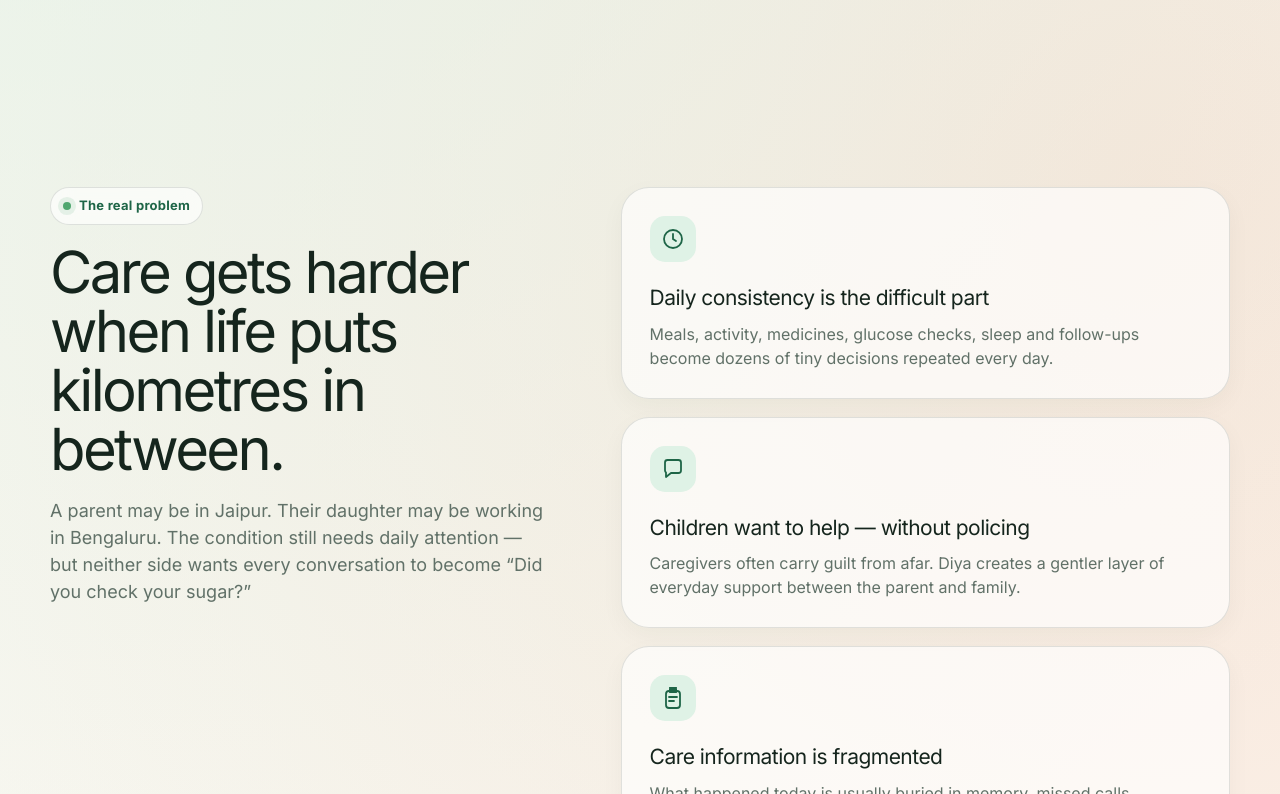
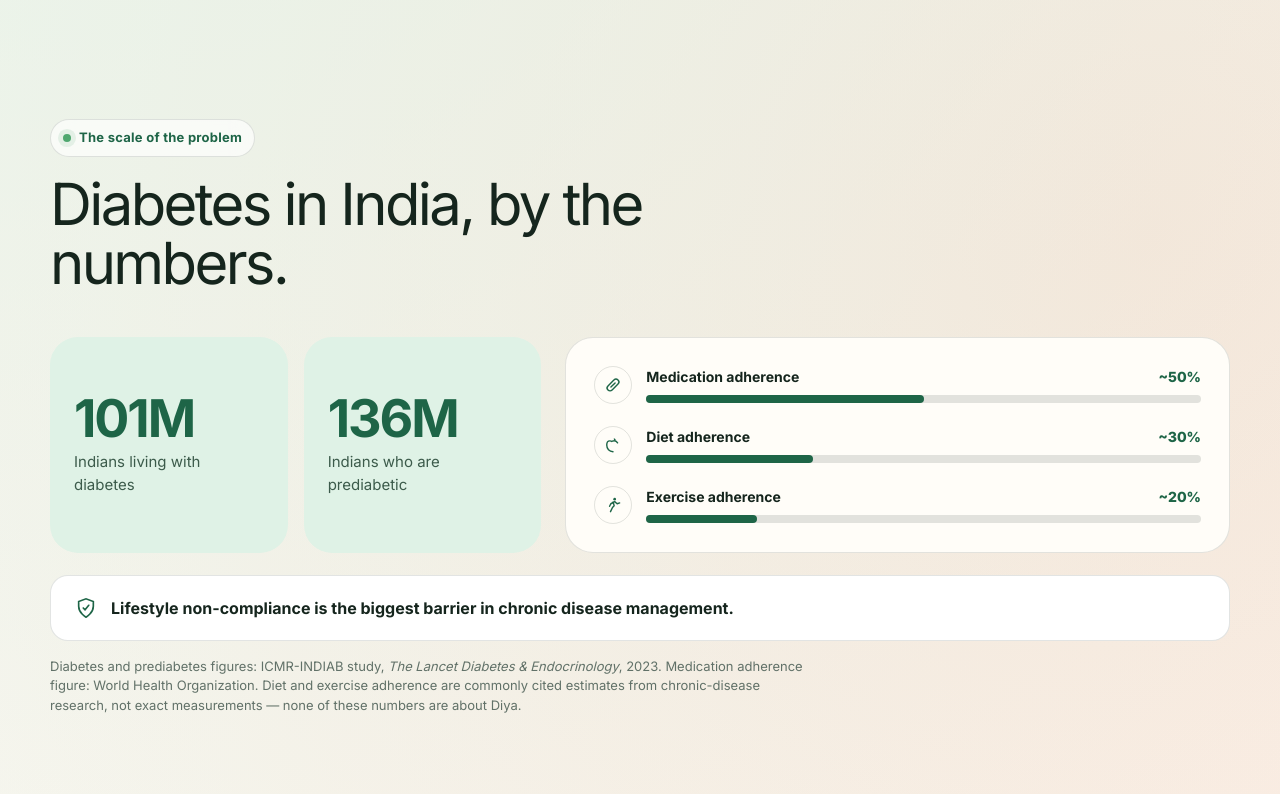
Before and after one commit to Ankitkadarge/caremitra, a Next.js app: page / in a window 1280 px wide. Shown: the part 926-1720 px from the top of the page. Built offline with nearby package versions, Linux system fonts and the light colour scheme; no server answers.

Commit message:
Simplify complex copy, fix leftover spec-style sentences in safety section, tighten section spacing, add diabetes impact stats section

```diff
--- a/app/globals.css
+++ b/app/globals.css
@@ -41,7 +41,7 @@ button{cursor:pointer}
 .container{width:min(calc(100% - 40px),var(--max));margin-inline:auto}
 .eyebrow{display:inline-flex;align-items:center;gap:8px;padding:8px 12px;border:1px solid var(--line);background:rgba(255,255,255,.65);border-radius:999px;font-size:13px;font-weight:700;letter-spacing:.02em;color:var(--green);backdrop-filter:blur(10px)}
 .eyebrow .dot{width:8px;height:8px;background:#4fa76f;border-radius:50%;box-shadow:0 0 0 5px rgba(79,167,111,.12)}
-.section{padding:104px 0}
+.section{padding:84px 0}
 .section-title{font-size:clamp(34px,5vw,58px);line-height:1.02;letter-spacing:-.045em;margin:18px 0 18px;max-width:800px}
 .section-copy{font-size:18px;color:var(--muted);max-width:690px;margin:0}
 
@@ -107,6 +107,25 @@ button{cursor:pointer}
 .stat strong{display:block;font-size:32px;letter-spacing:-.04em;margin-bottom:3px}
 .stat span{color:var(--muted);font-size:14px}
 
+/* impact stats */
+.impact{padding-top:36px}
+.impact-layout{display:grid;grid-template-columns:.85fr 1.15fr;gap:24px;margin-top:44px;align-items:stretch}
+.impact-numbers{display:grid;grid-template-columns:1fr 1fr;gap:16px}
+.impact-number-card{padding:28px 24px;border-radius:var(--radius);background:var(--mint);display:flex;flex-direction:column;justify-content:center;gap:6px}
+.impact-number-card strong{font-size:clamp(38px,5vw,52px);letter-spacing:-.04em;color:var(--green);line-height:1}
+.impact-number-card span{font-size:15px;color:#3c5b4b}
+.impact-bars{display:flex;flex-direction:column;justify-content:center;gap:22px;padding:28px;border-radius:var(--radius);background:var(--paper);border:1px solid var(--line)}
+.impact-bar-row{display:flex;align-items:center;gap:14px}
+.impact-bar-icon{width:38px;height:38px;border-radius:50%;border:1px solid var(--line);display:flex;align-items:center;justify-content:center;color:var(--green);flex:0 0 auto}
+.impact-bar-body{flex:1;min-width:0}
+.impact-bar-label{display:flex;justify-content:space-between;gap:10px;font-size:14px;font-weight:650;margin-bottom:8px}
+.impact-bar-label span:last-child{color:var(--green);font-weight:800}
+.impact-bar-track{height:8px;border-radius:999px;background:var(--line)}
+.impact-bar-fill{height:100%;border-radius:999px;background:var(--green)}
+.impact-note{margin-top:22px;display:flex;align-items:flex-start;gap:14px;padding:20px 24px;border-radius:var(--radius-sm);background:#fff;border:1px solid var(--line);color:var(--ink);font-weight:650}
+.impact-note svg{color:var(--green);flex:0 0 auto;margin-top:1px}
+.impact-source{margin-top:16px;font-size:13px;color:var(--muted);max-width:760px}
+
 /* problem */
 .split{display:grid;grid-template-columns:.9fr 1.1fr;gap:72px;align-items:start}
 .sticky-copy{position:sticky;top:120px}
@@ -165,9 +184,9 @@ footer{padding:34px 0 50px;color:#718078;font-size:13px}.footer-row{display:flex
 :focus-visible{outline:2px solid var(--green);outline-offset:3px}
 
 @media (max-width: 980px){
-  .nav-links{display:none}.hero{padding-top:34px}.hero-grid,.split,.feature-grid,.demo-grid{grid-template-columns:1fr}.hero-grid{gap:34px}.hero-visual{min-height:610px;max-width:680px;width:100%;margin-inline:auto}.photo-card{inset:40px 20px 40px 92px}.distance-card{right:0}.sticky-copy{position:static}.steps{grid-template-columns:1fr}.step{min-height:auto}.step h3{margin-top:30px}.family-panel{grid-template-columns:1fr}.family-img{min-height:430px}.family-copy{padding:42px}.safety-grid{grid-template-columns:1fr 1fr}.stats-grid{grid-template-columns:1fr 1fr}.stat:nth-child(2){border-right:0}.stat:last-child{grid-column:1/-1;border-top:1px solid var(--line)}
+  .nav-links{display:none}.hero{padding-top:34px}.hero-grid,.split,.feature-grid,.demo-grid,.impact-layout{grid-template-columns:1fr}.hero-grid{gap:34px}.hero-visual{min-height:610px;max-width:680px;width:100%;margin-inline:auto}.photo-card{inset:40px 20px 40px 92px}.distance-card{right:0}.sticky-copy{position:static}.steps{grid-template-columns:1fr}.step{min-height:auto}.step h3{margin-top:30px}.family-panel{grid-template-columns:1fr}.family-img{min-height:430px}.family-copy{padding:42px}.safety-grid{grid-template-columns:1fr 1fr}.stats-grid{grid-template-columns:1fr 1fr}.stat:nth-child(2){border-right:0}.stat:last-child{grid-column:1/-1;border-top:1px solid var(--line)}
 }
 
 @media (max-width: 640px){
-  .container{width:min(calc(100% - 24px),var(--max))}.section{padding:76px 0}.nav{height:54px}.nav-cta{padding:10px 14px}.brand span:last-child{font-size:16px}.hero{padding:28px 0 56px}.hero h1{font-size:42px}.hero p{font-size:17px}.hero-actions{display:grid}.btn{width:100%}.micro{font-size:12px}.hero-visual{min-height:500px;margin-top:8px}.photo-card{inset:22px 0 54px 38px;border-radius:30px}.call-card{width:278px;padding:16px;left:0;bottom:0}.distance-card{display:none}.stats{padding-top:4px}.stats-grid{grid-template-columns:1fr}.stat,.stat:nth-child(2){border-right:0;border-bottom:1px solid var(--line)}.stat:last-child{grid-column:auto;border-top:0;border-bottom:0}.stat{padding:21px 2px}.stat strong{font-size:27px}.section-title{font-size:39px}.section-copy{font-size:16px}.story-card{padding:22px}.feature-large,.feature-small{padding:24px;border-radius:24px}.feature-large{min-height:0}.feature-large h3,.feature-small h3{font-size:25px}.bubble{max-width:90%;font-size:14px}.family-panel{border-radius:28px}.family-img{min-height:340px}.family-copy{padding:28px}.family-copy h2{font-size:40px}.demo-grid{gap:30px}.safety-grid{grid-template-columns:1fr}.cta-panel{padding:36px 22px;border-radius:28px}.cta-panel h2{font-size:40px}.form-row{grid-template-columns:1fr}.footer-row{align-items:flex-start;flex-direction:column}.footer-links{flex-wrap:wrap}
+  .container{width:min(calc(100% - 24px),var(--max))}.section{padding:64px 0}.nav{height:54px}.nav-cta{padding:10px 14px}.brand span:last-child{font-size:16px}.hero{padding:28px 0 56px}.hero h1{font-size:42px}.hero p{font-size:17px}.hero-actions{display:grid}.btn{width:100%}.micro{font-size:12px}.hero-visual{min-height:500px;margin-top:8px}.photo-card{inset:22px 0 54px 38px;border-radius:30px}.call-card{width:278px;padding:16px;left:0;bottom:0}.distance-card{display:none}.stats{padding-top:4px}.stats-grid{grid-template-columns:1fr}.stat,.stat:nth-child(2){border-right:0;border-bottom:1px solid var(--line)}.stat:last-child{grid-column:auto;border-top:0;border-bottom:0}.stat{padding:21px 2px}.stat strong{font-size:27px}.section-title{font-size:39px}.section-copy{font-size:16px}.story-card{padding:22px}.feature-large,.feature-small{padding:24px;border-radius:24px}.feature-large{min-height:0}.feature-large h3,.feature-small h3{font-size:25px}.bubble{max-width:90%;font-size:14px}.family-panel{border-radius:28px}.family-img{min-height:340px}.family-copy{padding:28px}.family-copy h2{font-size:40px}.demo-grid{gap:30px}.safety-grid{grid-template-columns:1fr}.impact{padding-top:24px}.impact-numbers{grid-template-columns:1fr}.impact-bars{padding:22px}.impact-note{padding:18px 20px}.cta-panel{padding:36px 22px;border-radius:28px}.cta-panel h2{font-size:40px}.form-row{grid-template-columns:1fr}.footer-row{align-items:flex-start;flex-direction:column}.footer-links{flex-wrap:wrap}
 }
--- a/app/page.tsx
+++ b/app/page.tsx
@@ -120,7 +120,7 @@ export default function Home() {
               <p>
                 Diya is a warm voice companion for parents living with diabetes or
                 prediabetes — helping them stay consistent with daily routines while keeping
-                their son, daughter, or caregiver meaningfully in the loop.
+                their family in the loop.
               </p>
               <div className="hero-actions">
                 <a className="btn btn-primary" href="#early-access">
@@ -170,7 +170,7 @@ export default function Home() {
 
               <div className="distance-card">
                 <strong>Built for families living apart</strong>
-                <span>Because care should not depend on being in the same city.</span>
+                <span>Care shouldn&apos;t depend on living in the same city.</span>
               </div>
 
               <div className="call-card">
@@ -272,6 +272,129 @@ export default function Home() {
           </div>
         </section>
 
+        <section className="section impact">
+          <div className="container">
+            <span className="eyebrow">
+              <span className="dot"></span> The scale of the problem
+            </span>
+            <h2 className="section-title reveal" ref={addReveal}>
+              Diabetes in India, by the numbers.
+            </h2>
+
+            <div className="impact-layout">
+              <div className="impact-numbers reveal" ref={addReveal}>
+                <div className="impact-number-card">
+                  <strong>101M</strong>
+                  <span>Indians living with diabetes</span>
+                </div>
+                <div className="impact-number-card">
+                  <strong>136M</strong>
+                  <span>Indians who are prediabetic</span>
+                </div>
+              </div>
+
+              <div className="impact-bars reveal" ref={addReveal}>
+                <div className="impact-bar-row">
+                  <div className="impact-bar-icon">
+                    <svg width="20" height="20" viewBox="0 0 24 24" fill="none">
+                      <rect
+                        x="3.5"
+                        y="8.5"
+                        width="17"
+                        height="7"
+                        rx="3.5"
+                        transform="rotate(-45 12 12)"
+                        stroke="currentColor"
+                        strokeWidth="1.7"
+                      />
+                      <path d="M9.5 14.5l5-5" stroke="currentColor" strokeWidth="1.7" strokeLinecap="round" />
+                    </svg>
+                  </div>
+                  <div className="impact-bar-body">
+                    <div className="impact-bar-label">
+                      <span>Medication adherence</span>
+                      <span>~50%</span>
+                    </div>
+                    <div className="impact-bar-track">
+                      <div className="impact-bar-fill" style={{ width: "50%" }} />
+                    </div>
+                  </div>
+                </div>
+
+                <div className="impact-bar-row">
+                  <div className="impact-bar-icon">
+                    <svg width="20" height="20" viewBox="0 0 24 24" fill="none">
+                      <path
+                        d="M12 20c-4.5 0-7.5-3.5-7.5-8 0-3.2 1.8-5 3.6-5 1.2 0 1.9.7 2.4.7.5 0 1.5-.9 3-.9 1.2 0 3 .6 4 2.6"
+                        stroke="currentColor"
+                        strokeWidth="1.7"
+                        strokeLinecap="round"
+                        strokeLinejoin="round"
+                      />
+                      <path d="M13 4c1.4 0 2.5 1.3 2.3 3-1.6.2-2.7-1-2.3-3Z" fill="currentColor" />
+                    </svg>
+                  </div>
+                  <div className="impact-bar-body">
+                    <div className="impact-bar-label">
+                      <span>Diet adherence</span>
+                      <span>~30%</span>
+                    </div>
+                    <div className="impact-bar-track">
+                      <div className="impact-bar-fill" style={{ width: "30%" }} />
+                    </div>
+                  </div>
+                </div>
+
+                <div className="impact-bar-row">
+                  <div className="impact-bar-icon">
+                    <svg width="20" height="20" viewBox="0 0 24 24" fill="none">
+                      <circle cx="14" cy="5" r="1.6" fill="currentColor" />
+                      <path
+                        d="M9 20l2.4-5 2-2-1-4-3 1.5-1.5 3M11.4 9 14 8l3 2.5 3-1"
+                        stroke="currentColor"
+                        strokeWidth="1.7"
+                        strokeLinecap="round"
+                        strokeLinejoin="round"
+                      />
+                    </svg>
+                  </div>
+                  <div className="impact-bar-body">
+                    <div className="impact-bar-label">
+                      <span>Exercise adherence</span>
+                      <span>~20%</span>
+                    </div>
+                    <div className="impact-bar-track">
+                      <div className="impact-bar-fill" style={{ width: "20%" }} />
+                    </div>
+                  </div>
+                </div>
+              </div>
+            </div>
+
+            <div className="impact-note reveal" ref={addReveal}>
+              <svg width="22" height="22" viewBox="0 0 24 24" fill="none">
+                <path d="M12 22s8-4.5 8-12V5l-8-3-8 3v5c0 7.5 8 12 8 12Z" stroke="currentColor" strokeWidth="1.8" />
+                <path
+                  d="m9 12 2 2 4-5"
+                  stroke="currentColor"
+                  strokeWidth="1.8"
+                  strokeLinecap="round"
+                  strokeLinejoin="round"
+                />
+              </svg>
+              <span>Lifestyle non-compliance is the biggest barrier in chronic disease management.</span>
+            </div>
+
+            <p className="impact-source">
+              Diabetes and prediabetes figures: ICMR-INDIAB study,{" "}
+              <em>The Lancet Diabetes &amp; Endocrinology</em>, 2023. Medication adherence
+              figure: World Health Organization. Diet and exercise adherence are commonly
+              cited estimates from chronic-disease research, not exact measurements — none
+              of these numbers are about Diya.
+            </p>
+          </div>
+        </section>
+
         <section className="section" id="families">
           <div className="container split">
             <div className="sticky-copy reveal" ref={addReveal}>
@@ -330,7 +453,7 @@ export default function Home() {
                     <path d="M8 11h8M8 15h5" stroke="currentColor" strokeWidth="1.8" strokeLinecap="round" />
                   </svg>
                 </div>
-                <h3>Care information is fragmented</h3>
+                <h3>Nothing is written down in one place</h3>
                 <p>
                   What happened today is usually buried in memory, missed calls, notebooks or
                   short messages. Diya can make routine check-ins more structured.
@@ -352,9 +475,8 @@ export default function Home() {
               A simple voice loop between parent, Diya and caregiver.
             </h2>
             <p className="section-copy reveal" ref={addReveal}>
-              The product is deliberately boring in the best way: the parent answers the
-              phone, talks naturally, and gets practical support without learning another
-              app.
+              It&apos;s simple on purpose. The parent just answers the phone, talks normally,
+              and gets real help — no new app to learn.
             </p>
             <div className="steps">
               <article className="step reveal" ref={addReveal}>
@@ -367,15 +489,14 @@ export default function Home() {
               </article>
               <article className="step reveal" ref={addReveal}>
                 <div className="step-num">02 — UNDERSTAND</div>
-                <h3>The conversation becomes useful context</h3>
+                <h3>Talking turns into useful notes</h3>
                 <p>
-                  Instead of form-filling, Diya listens to the parent&apos;s natural response
-                  and structures the important bits.
+                  No forms to fill. Diya just listens and picks out what matters.
                 </p>
               </article>
               <article className="step reveal" ref={addReveal}>
                 <div className="step-num">03 — SUPPORT</div>
-                <h3>Family stays meaningfully informed</h3>
+                <h3>Family stays in the know</h3>
                 <p>
                   Caregivers can understand what needs attention without making every family
                   call about diabetes.
@@ -416,7 +537,7 @@ export default function Home() {
 
               <div className="feature-side">
                 <article className="feature-small reveal" ref={addReveal}>
-                  <h3>Built around family context</h3>
+                  <h3>Made with the whole family in mind</h3>
                   <p>
                     The caregiver may live elsewhere, but they should still be able to
                     understand how things are going.
@@ -460,9 +581,9 @@ export default function Home() {
                 <article className="feature-small reveal" ref={addReveal} style={{ background: "#eef5f9" }}>
                   <h3>Made for diabetes &amp; prediabetes first</h3>
                   <p>
-                    A focused product can become more useful than a generic &ldquo;AI health
-                    assistant&rdquo; because the routines, language and caregiver concerns are
-                    clearer.
+                    We only do one thing: help with diabetes care. That means Diya understands
+                    the routines, the language, and what caregivers actually worry about —
+                    better than a general AI assistant could.
                   </p>
                 </article>
               </div>
@@ -483,7 +604,7 @@ export default function Home() {
               <span className="eyebrow" style={{ width: "max-content" }}>
                 <span className="dot"></span> For sons &amp; daughters
               </span>
-              <h2>Be present without needing to be physically present.</h2>
+              <h2>Care for them, even from another city.</h2>
               <p>
                 Diya is for the family member who cares deeply but cannot always be there
                 because of work, studies, marriage, travel or simply living in another city.
@@ -511,7 +632,7 @@ export default function Home() {
                       strokeLinejoin="round"
                     />
                   </svg>
-                  <span>Spot patterns that may deserve a real family conversation.</span>
+                  <span>Notice things worth a real conversation.</span>
                 </div>
                 <div className="check">
                   <svg viewBox="0 0 24 24" fill="none">
@@ -534,7 +655,7 @@ export default function Home() {
           <div className="container demo-grid">
             <div className="reveal" ref={addReveal}>
               <span className="eyebrow">
-                <span className="dot"></span> Product reference
+                <span className="dot"></span> Watch a demo
               </span>
               <h2 className="section-title">See how the product helps manage diabetes</h2>
               <p className="section-copy">
@@ -556,15 +677,14 @@ export default function Home() {
         <section className="section" id="safety">
           <div className="container">
             <span className="eyebrow">
-              <span className="dot"></span> Trust has to be designed in
+              <span className="dot"></span> Clear about its limits
             </span>
             <h2 className="section-title reveal" ref={addReveal}>
               Supporting your parents between doctor visits
             </h2>
             <p className="section-copy reveal" ref={addReveal}>
-              For a health product, the landing page should be explicit about boundaries.
-              Diya can support routines and conversations; it should not pretend to
-              diagnose, prescribe or replace qualified medical care.
+              Diya can support daily routines and conversations. It does not diagnose,
+              prescribe medicine, or replace medical care.
             </p>
             <div className="safety-grid">
               <article className="safety-card reveal" ref={addReveal}>
@@ -573,10 +693,7 @@ export default function Home() {
                   <path d="M9 12h6M12 9v6" stroke="currentColor" strokeWidth="1.8" strokeLinecap="round" />
                 </svg>
                 <h3>Clear medical boundaries</h3>
-                <p>
-                  No diagnosis, prescription changes or emergency decision-making presented
-                  as professional medical advice.
-                </p>
+                <p>Diya never diagnoses, changes medicines, or gives medical advice.</p>
               </article>
               <article className="safety-card reveal" ref={addReveal}>
                 <svg viewBox="0 0 24 24" fill="none">
@@ -585,8 +702,8 @@ export default function Home() {
                 </svg>
                 <h3>Privacy by design</h3>
                 <p>
-                  Health conversations are sensitive. Consent, access and data retention
-                  should be understandable to both parent and caregiver.
+                  Health conversations are private. We&apos;ll always be clear with both the
+                  parent and caregiver about what&apos;s shared, and for how long.
                 </p>
               </article>
               <article className="safety-card reveal" ref={addReveal}>
@@ -596,9 +713,8 @@ export default function Home() {
                 </svg>
                 <h3>Escalate when appropriate</h3>
                 <p>
-                  Potentially concerning responses should direct people toward their
-                  caregiver, clinician or emergency services rather than overconfident AI
-                  guidance.
+                  If something sounds concerning, Diya points people to their caregiver,
+                  doctor, or emergency services — not more AI advice.
                 </p>
               </article>
             </div>
```
